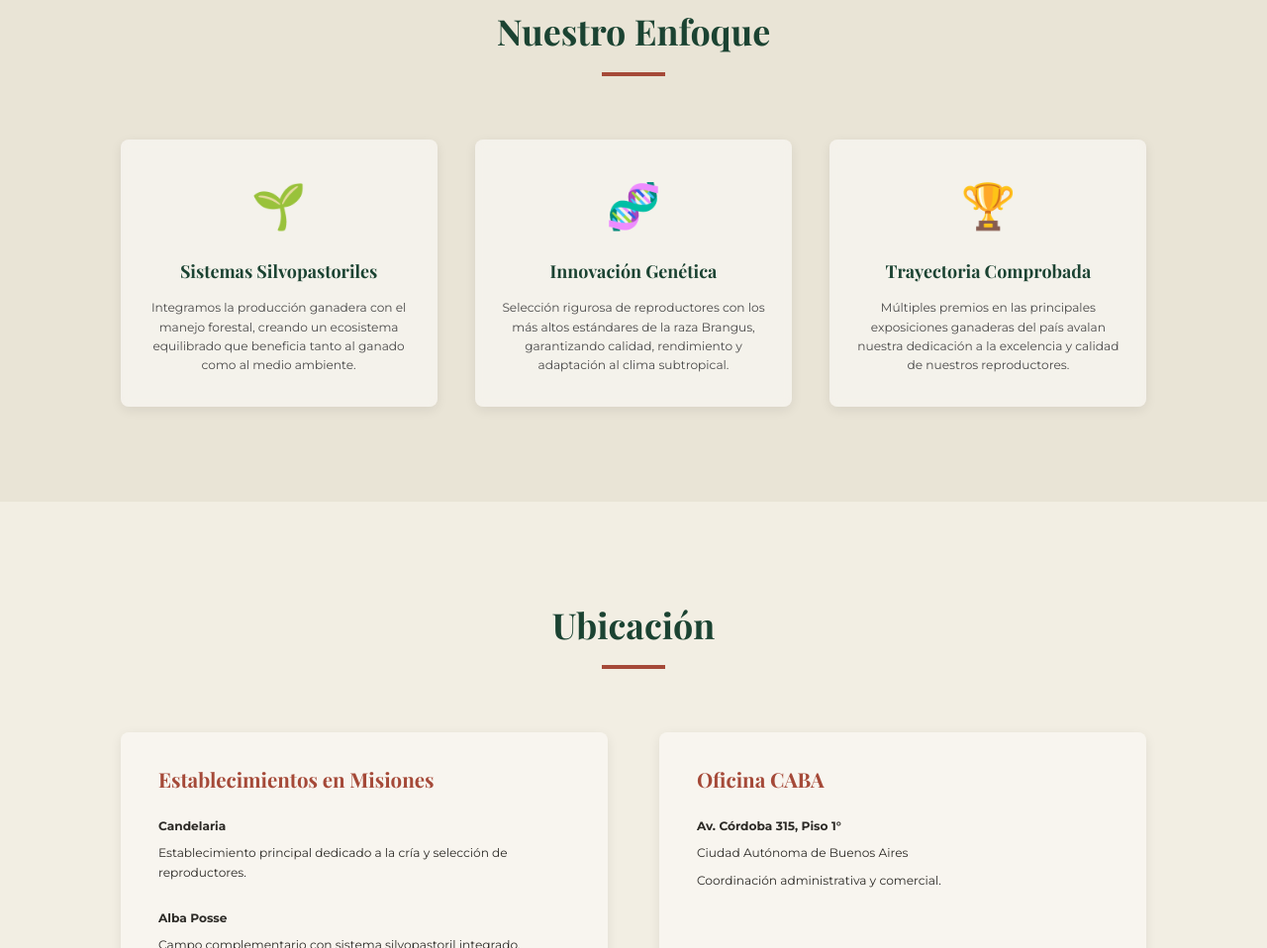
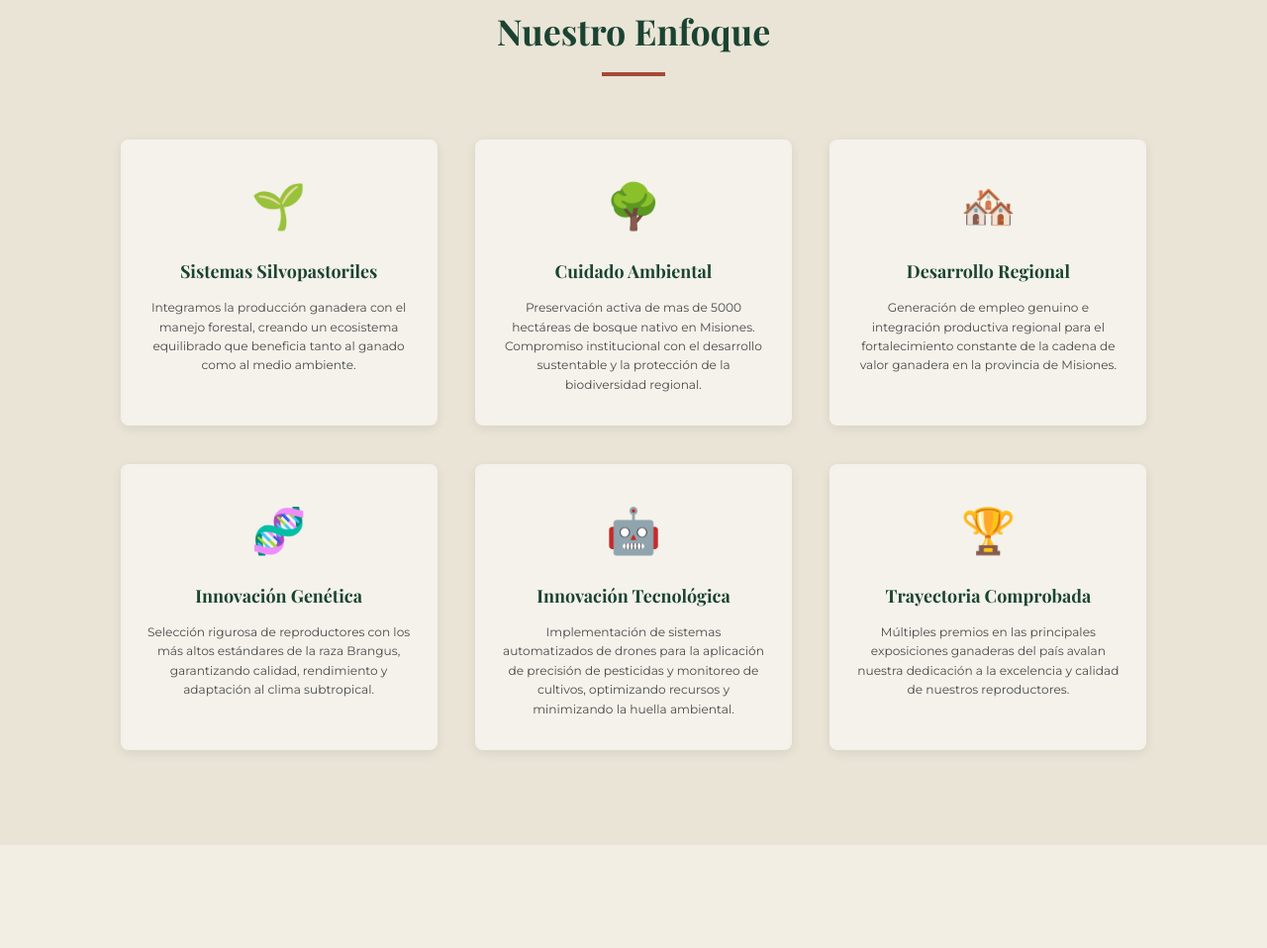
Before and after one commit to joaquibara09/Campo, a website: page DonaMagda/index.html in a window 1280 px wide. Shown: the part 1477-2435 px from the top of the page at 99% size. Drawn offline with nearby package versions, Linux system fonts and the light colour scheme.

Commit message:
BH focuses

```diff
--- a/DonaMagda/index.html
+++ b/DonaMagda/index.html
@@ -74,9 +74,24 @@
                     <p>Integramos la producción ganadera con el manejo forestal, creando un ecosistema equilibrado que beneficia tanto al ganado como al medio ambiente.</p>
                 </div>
                 <div class="enfoque-card">
+                    <div class="enfoque-icono">🌳</div>
+                    <h3>Cuidado Ambiental</h3>
+                    <p>Preservación activa de mas de 5000 hectáreas de bosque nativo en Misiones. Compromiso institucional con el desarrollo sustentable y la protección de la biodiversidad regional.</p>
+                </div>
+                <div class="enfoque-card">
+                    <div class="enfoque-icono">🏘️</div>
+                    <h3>Desarrollo Regional</h3>
+                    <p>Generación de empleo genuino e integración productiva regional para el fortalecimiento constante de la cadena de valor ganadera en la provincia de Misiones.</p>
+                </div>
+                <div class="enfoque-card">
                     <div class="enfoque-icono">🧬</div>
                     <h3>Innovación Genética</h3>
                     <p>Selección rigurosa de reproductores con los más altos estándares de la raza Brangus, garantizando calidad, rendimiento y adaptación al clima subtropical.</p>
+                </div>
+                <div class="enfoque-card">
+                    <div class="enfoque-icono">🤖</div>
+                    <h3>Innovación Tecnológica</h3>
+                    <p>Implementación de sistemas automatizados de drones para la aplicación de precisión de pesticidas y monitoreo de cultivos, optimizando recursos y minimizando la huella ambiental.</p>
                 </div>
                 <div class="enfoque-card">
                     <div class="enfoque-icono">🏆</div>
```
